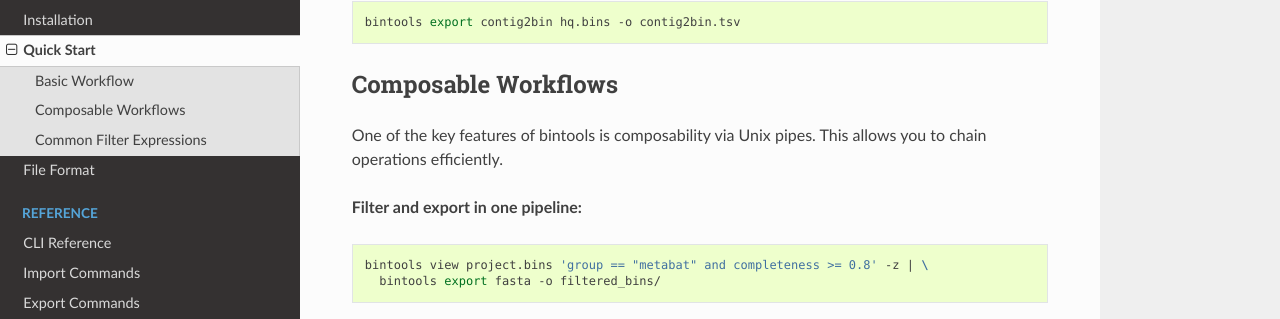
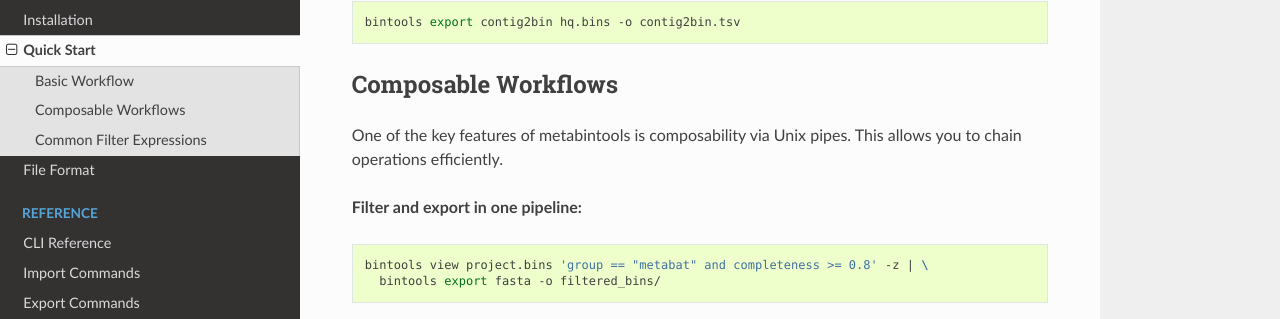
Before and after one commit to prototaxites/bintools, a Sphinx documentation site: the page built from docs/quick_start.rst, in a window 1280 px wide and 900 px high, scrolled down 1711 px. Shown: the part 132-451 px from the top of the window. Built offline with Sphinx 7.4.7 and the Read the Docs theme 3.1.0, drawn with Linux system fonts in a browser that asks for light colours; some of the changed text lies outside the part shown.

Commit message:
feat(package): rename to metabintools

```diff
--- a/docs/api_reference.rst
+++ b/docs/api_reference.rst
@@ -1,7 +1,7 @@
 API Reference
 =============
 
-This page provides detailed documentation of the bintools Python API for programmatic use.
+This page provides detailed documentation of the metabintools Python API for programmatic use.
 
 Core Data Structures
 ====================
@@ -172,7 +172,7 @@ Example Usage
 Programmatic Workflow
 ---------------------
 
-Here's an example of using bintools as a Python library:
+Here's an example of using metabintools as a Python library:
 
 .. code-block:: python
 
--- a/docs/cli_reference.rst
+++ b/docs/cli_reference.rst
@@ -1,7 +1,7 @@
 CLI Reference
 ==============
 
-This page documents the complete command-line interface for bintools.
+This page documents the complete command-line interface for metabintools.
 
 All commands support reading from stdin (``-``) and writing to stdout (``-``), enabling Unix pipes.
 Commands support compression with the ``-z`` flag, and the format is auto-detected on input.
--- a/docs/file_format.rst
+++ b/docs/file_format.rst
@@ -142,7 +142,7 @@ The individual rank fields are:
 Compression
 -----------
 
-Files ending in ``.bins.zstd`` are compressed using Zstandard. Most bintools commands automatically detect and handle compression, so you can use compressed and uncompressed files interchangeably.
+Files ending in ``.bins.zstd`` are compressed using Zstandard. Most metabintools commands automatically detect and handle compression, so you can use compressed and uncompressed files interchangeably.
 
 To compress an existing binfile:
 
--- a/docs/quick_start.rst
+++ b/docs/quick_start.rst
@@ -1,7 +1,7 @@
 Quick Start
 ===========
 
-This guide walks you through the basic workflow of using bintools.
+This guide walks you through the basic workflow of using metabintools.
 
 Basic Workflow
 --------------
@@ -91,7 +91,7 @@ Export in DAS_Tool format for merging:
 Composable Workflows
 --------------------
 
-One of the key features of bintools is composability via Unix pipes. This allows you to chain operations efficiently.
+One of the key features of metabintools is composability via Unix pipes. This allows you to chain operations efficiently.
 
 **Filter and export in one pipeline:**
 
--- a/pyproject.toml
+++ b/pyproject.toml
@@ -1,5 +1,5 @@
 [project]
-name = "bin-tools"
+name = "metabintools"
 version = "0.1.0"
 description = "A toolkit for collating and manipulating metagenome bins."
 readme = "README.md"
@@ -18,6 +18,7 @@ dependencies = [
 ]
 
 [project.scripts]
+metabintools = "bin_tools.cli.cli:cli"
 bintools = "bin_tools.cli.cli:cli"
 
 [build-system]
```
Also changed, not shown: CHANGELOG.md (+7 -3 lines), README.md (+5 -5 lines), 2 other files.
